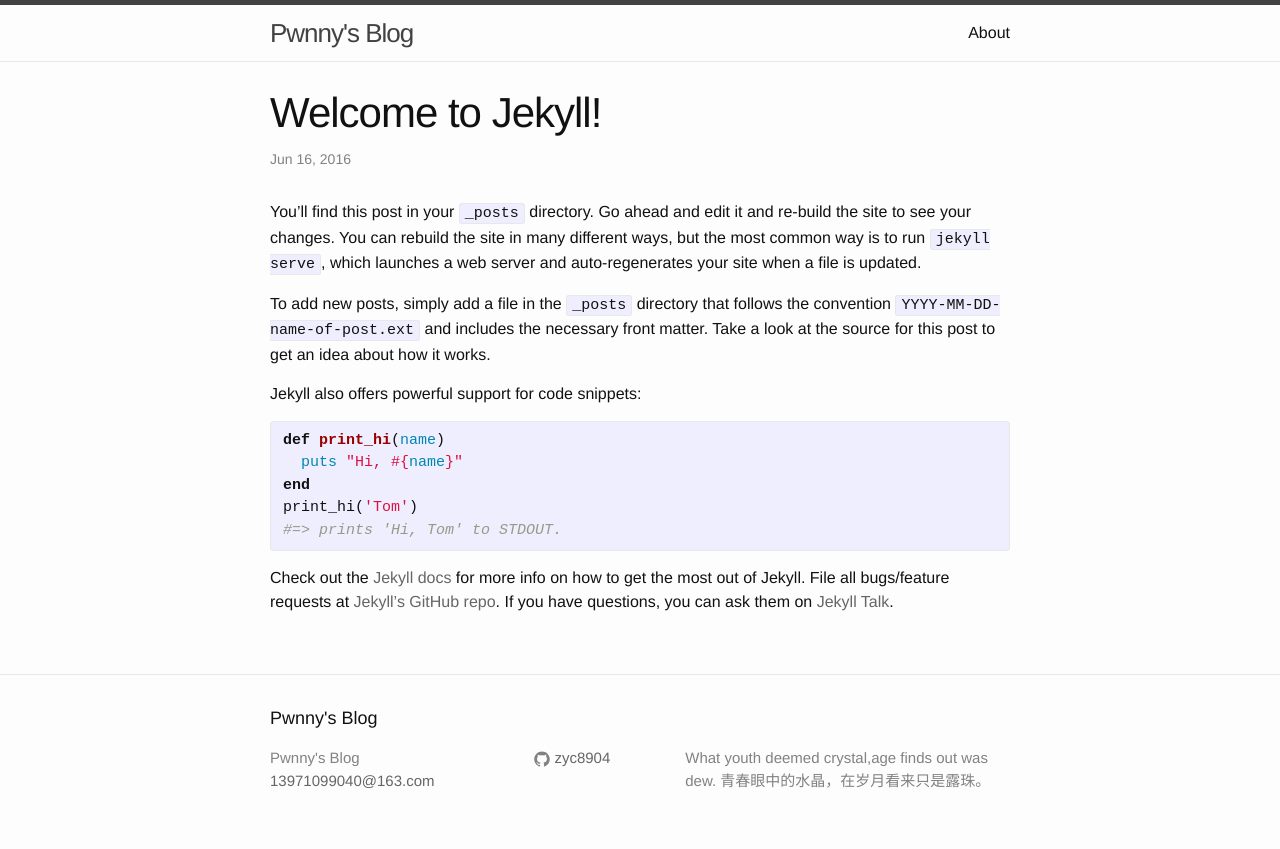
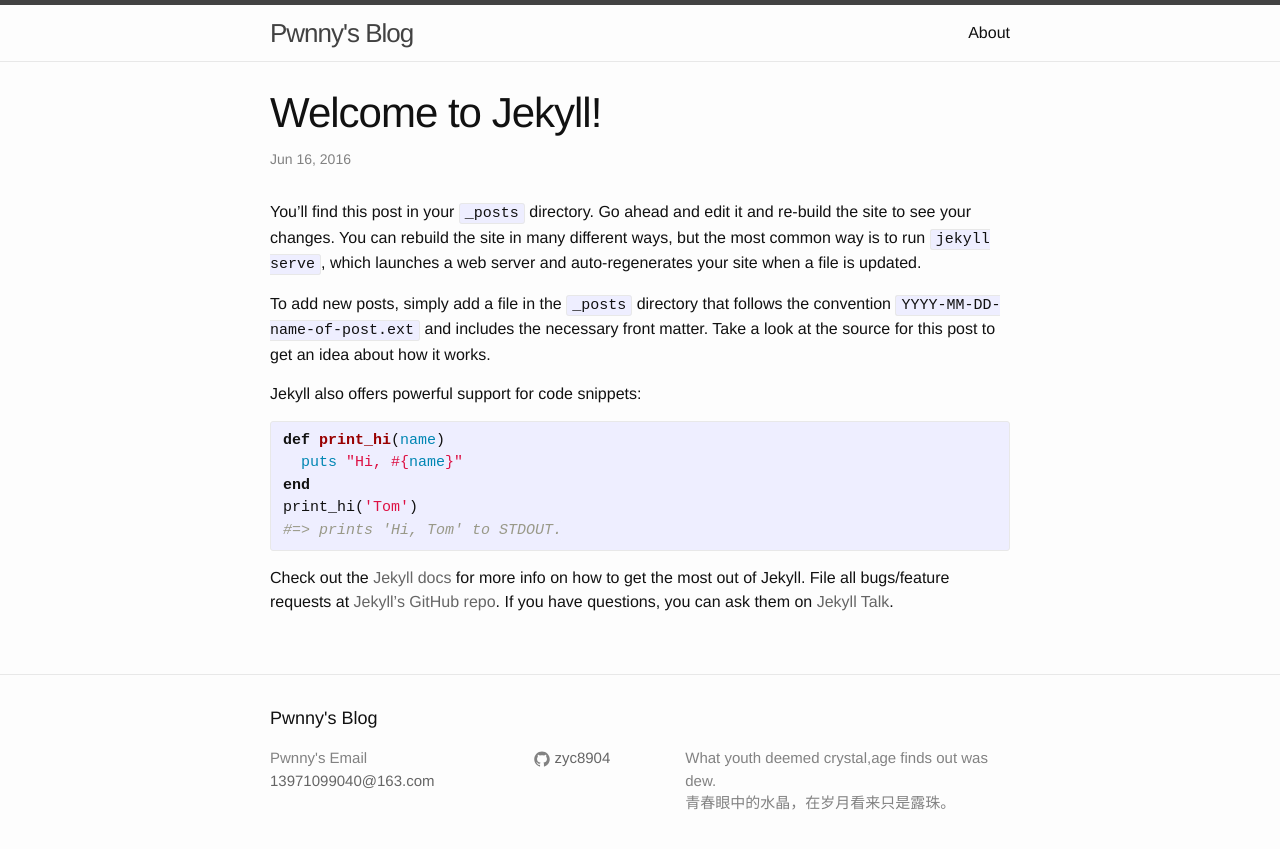
Before and after one commit to zyc8904/zyc8904.github.io, a Jekyll site: the page built from _posts/2016-06-16-test.markdown, in a window 1280 px wide. Shown: the top 849 px of the page. Built offline with Jekyll 4.4.1, drawn with Linux system fonts in a browser that asks for light colours.

Commit message:
修正footer

```diff
--- a/_config.yml
+++ b/_config.yml
@@ -9,7 +9,7 @@
 title: Pwnny's Blog
 email: 13971099040@163.com
 description: > # this means to ignore newlines until "baseurl:"
-  What youth deemed crystal,age finds out was dew.
+  What youth deemed crystal,age finds out was dew.<br/>
   青春眼中的水晶，在岁月看来只是露珠。
 baseurl: "" # the subpath of your site, e.g. /blog
 url: "pwnny.cn" # the base hostname & protocol for your site
--- a/_includes/footer.html
+++ b/_includes/footer.html
@@ -7,7 +7,7 @@
     <div class="footer-col-wrapper">
       <div class="footer-col footer-col-1">
         <ul class="contact-list">
-          <li>{{ site.title }}</li>
+          <li>Pwnny's Email</li>
           <li><a href="mailto:{{ site.email }}">{{ site.email }}</a></li>
         </ul>
       </div>
```
